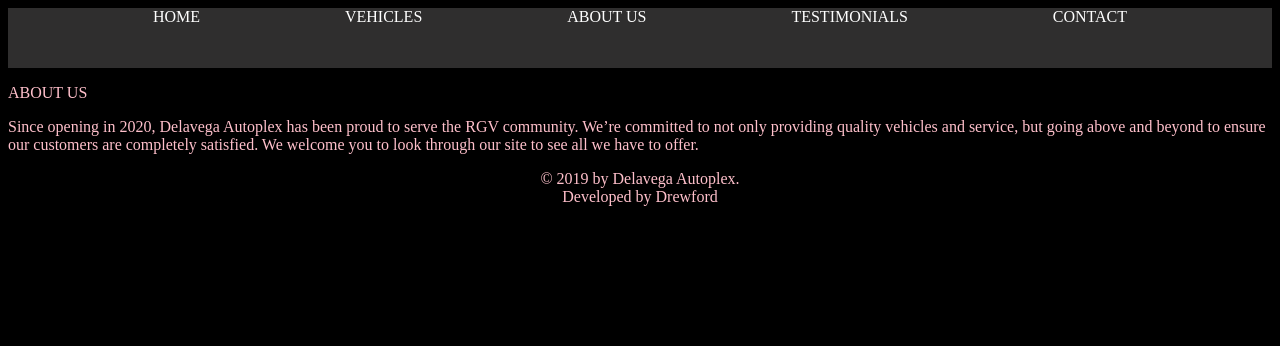
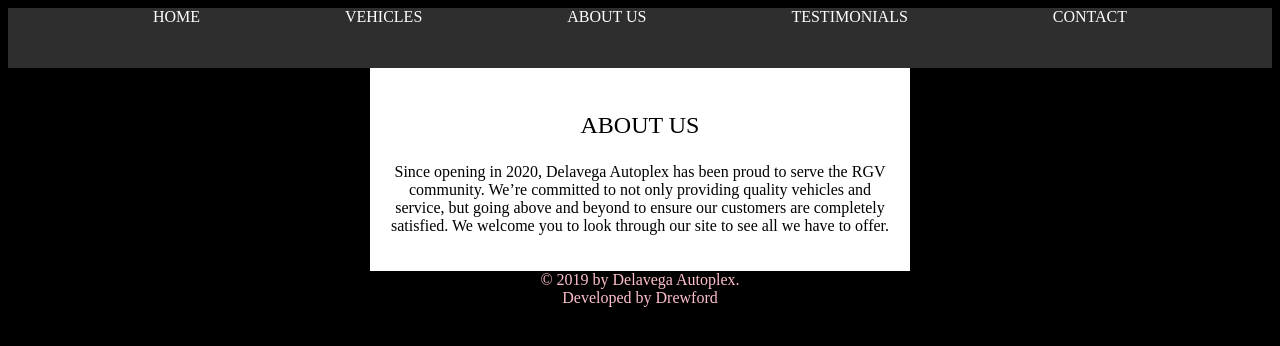
Before and after one commit to SleazyCook/autoplex, a React (Create React App) app: page /about in a window 1280 px wide. Shown: the top 346 px of the page. Built offline with nearby package versions, Linux system fonts and the light colour scheme.

Commit message:
updated contact, about

```diff
--- a/public/style.css
+++ b/public/style.css
@@ -35,10 +35,40 @@
   text-align: center;
 }
 
+/* ABOUT */
+
+#about-return {
+  color: black;
+  background-color: white;
+  max-width: 500px;
+  margin: auto;
+  padding: 20px;
+  text-align: center;
+}
+
+#about-title {
+  font-size: x-large;
+}
+
 /* CONTACT */
+#contact-return {
+  display: flex;
+  justify-content: center;
+  flex-direction: column;
+}
+
+#contact-return img {
+  align-self: center;
+  height: 150px;
+  width: 200px;
+}
+
 #contact-form{
   background-color: white;
   color: black;
+  max-width: 800px;
+  padding: 20px;
+  margin: auto;
 }
 
 #form-name{
--- a/src/components/About.js
+++ b/src/components/About.js
@@ -2,8 +2,8 @@
 
 const About = () => {
   return (
-    <div>
-      <p>ABOUT US</p>
+    <div id="about-return">
+      <p id="about-title">ABOUT US</p>
       <p>Since opening in 2020, Delavega Autoplex has been proud to serve the RGV community. We’re committed to not only providing quality vehicles and service, but going above and beyond to ensure our customers are completely satisfied. We welcome you to look through our site to see all we have to offer.</p>
     </div>
   )
--- a/src/components/Contact.js
+++ b/src/components/Contact.js
@@ -2,11 +2,13 @@
 
 const Contact = () => {
   return (
-    <div>
+    <div id="contact-return">
+      <img alt="de la vega autoplex logo" src="https://i.imgur.com/GMkgmr4.png" />
       <form id="contact-form">
         <div id="form-name">
-          Contact Us
+          CONTACT US
         </div>
+        <br />
         <div id="form-flex-container">
           <div id="form-left-column">
             1615 W Expressway 83
```
